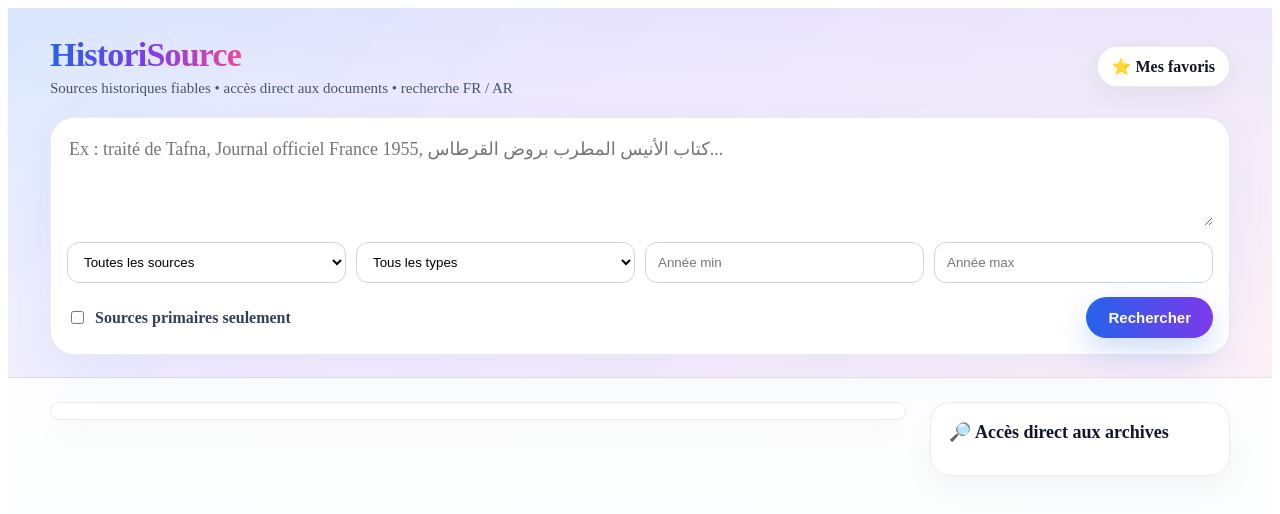
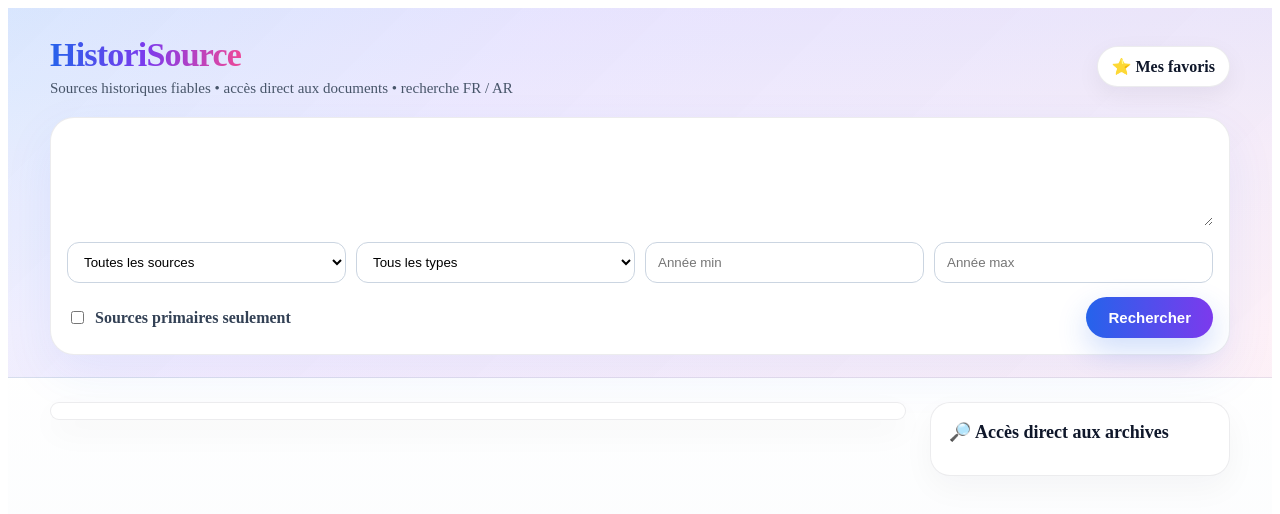
Before and after one commit to hicham2024/historisource, a Next.js app: page /search in a window 1280 px wide. Shown: the top 514 px of the page. Built offline with nearby package versions, Linux system fonts and the light colour scheme.

Commit message:
Remove search placeholder

```diff
--- a/app/search/page.tsx
+++ b/app/search/page.tsx
@@ -292,7 +292,6 @@ export default function SearchPage() {
               <textarea
                 value={prompt}
                 onChange={(e) => setPrompt(e.target.value)}
-                placeholder="Ex : traité de Tafna, Journal officiel France 1955, كتاب الأنيس المطرب بروض القرطاس..."
                 style={{
                   width: "100%",
                   minHeight: 92,
```
